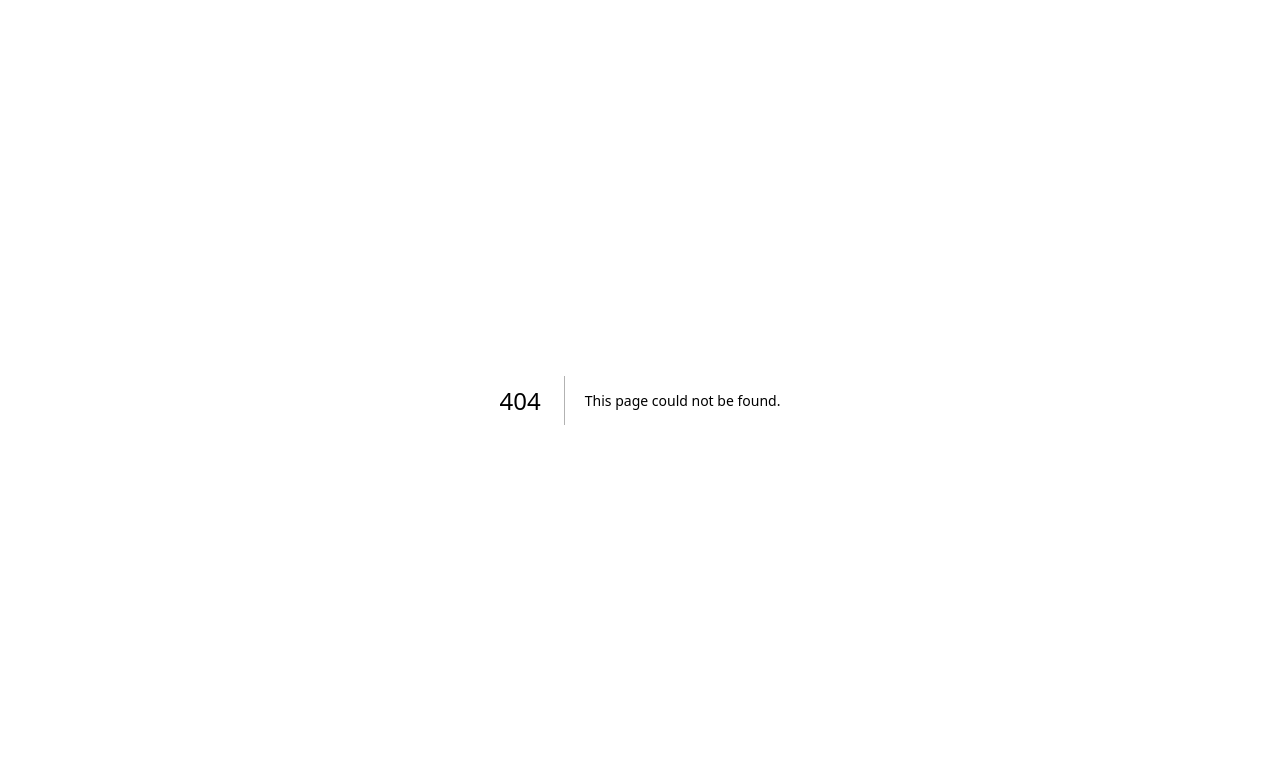
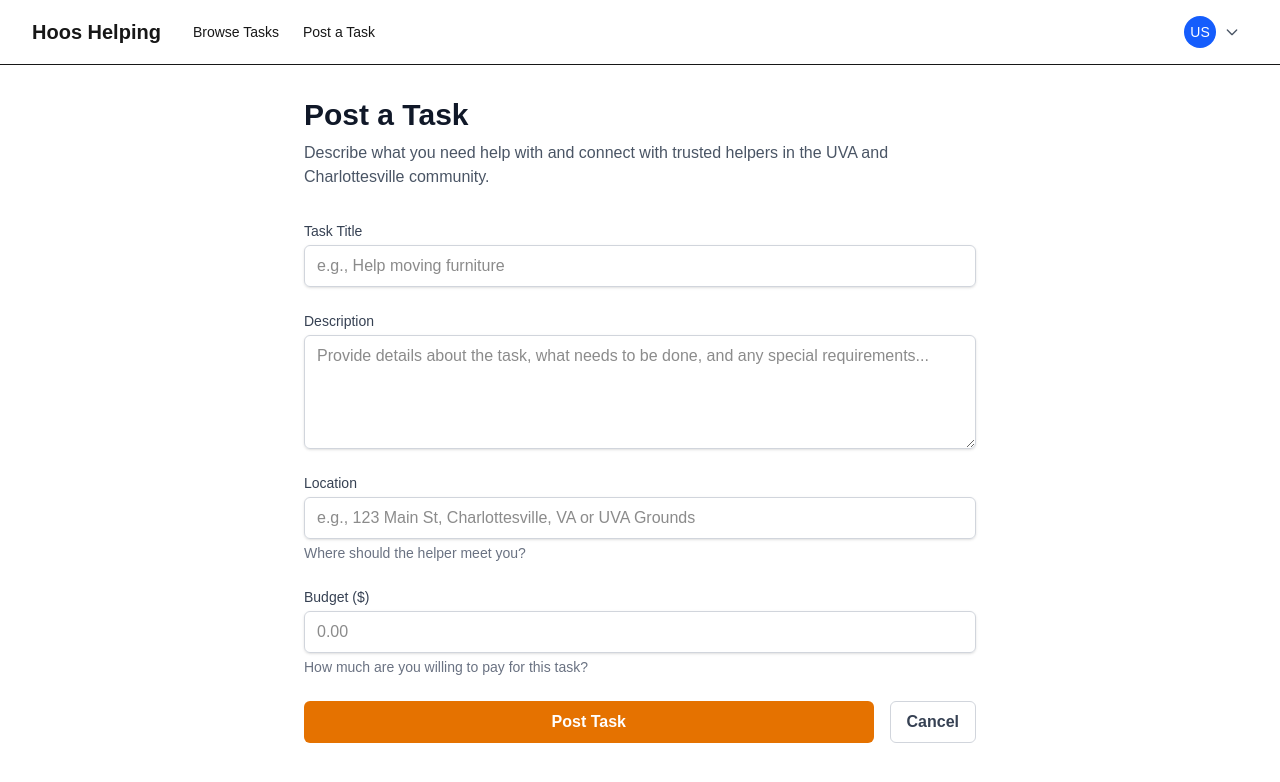
Before and after one commit to Braden-Long/uva-cs4971-hoos-helping, a Next.js app: page /app/tasks/new in a window 1280 px wide. Before the commit this address had no page. Shown: the top 782 px of the page. Built offline with nearby package versions, Linux system fonts and the light colour scheme; no server answers; sample sign-in values are in the browser's storage.

Commit message:
feat(taskPost): add task creation API and form UI

```diff
--- /dev/null
+++ b/app/api/tasks/route.ts
@@ -0,0 +1,65 @@
+import { NextResponse } from "next/server";
+import { auth } from "@/auth";
+import { PrismaClient } from "@/app/generated/prisma";
+
+const prisma = new PrismaClient();
+
+export async function POST(req: Request) {
+  try {
+    // Check authentication
+    const session = await auth();
+    if (!session?.user?.id) {
+      return NextResponse.json({ error: "Unauthorized" }, { status: 401 });
+    }
+
+    // Parse request body
+    const body = await req.json();
+    const { title, description, location, budget } = body;
+
+    // Validate required fields
+    if (!title || !description || !location || budget === undefined) {
+      return NextResponse.json(
+        { error: "Missing required fields" },
+        { status: 400 }
+      );
+    }
+
+    // Validate budget is a positive number
+    const budgetNum = parseFloat(budget);
+    if (isNaN(budgetNum) || budgetNum < 0) {
+      return NextResponse.json(
+        { error: "Budget must be a positive number" },
+        { status: 400 }
+      );
+    }
+
+    // Create the task
+    const task = await prisma.task.create({
+      data: {
+        title,
+        description,
+        location,
+        budget: budgetNum,
+        createdById: session.user.id,
+      },
+      include: {
+        createdBy: {
+          select: {
+            id: true,
+            name: true,
+            email: true,
+            image: true,
+          },
+        },
+      },
+    });
+
+    return NextResponse.json(task, { status: 201 });
+  } catch (error) {
+    console.error("Error creating task:", error);
+    return NextResponse.json(
+      { error: "Failed to create task" },
+      { status: 500 }
+    );
+  }
+}
--- /dev/null
+++ b/app/app/tasks/new/page.tsx
@@ -0,0 +1,163 @@
+"use client";
+
+import { useState } from "react";
+import { useRouter } from "next/navigation";
+
+export default function NewTaskPage() {
+  const router = useRouter();
+  const [isSubmitting, setIsSubmitting] = useState(false);
+  const [error, setError] = useState<string | null>(null);
+
+  const handleSubmit = async (e: React.FormEvent<HTMLFormElement>) => {
+    e.preventDefault();
+    setIsSubmitting(true);
+    setError(null);
+
+    const formData = new FormData(e.currentTarget);
+    const data = {
+      title: formData.get("title") as string,
+      description: formData.get("description") as string,
+      location: formData.get("location") as string,
+      budget: formData.get("budget") as string,
+    };
+
+    try {
+      const response = await fetch("/api/tasks", {
+        method: "POST",
+        headers: {
+          "Content-Type": "application/json",
+        },
+        body: JSON.stringify(data),
+      });
+
+      if (!response.ok) {
+        const errorData = await response.json();
+        throw new Error(errorData.error || "Failed to create task");
+      }
+
+      // Success - redirect to dashboard
+      router.push("/app/dashboard");
+    } catch (err) {
+      setError(err instanceof Error ? err.message : "An error occurred");
+      setIsSubmitting(false);
+    }
+  };
+
+  return (
+    <div className="max-w-2xl mx-auto">
+      <div className="mb-8">
+        <h1 className="text-3xl font-bold text-gray-900">Post a Task</h1>
+        <p className="mt-2 text-gray-600">
+          Describe what you need help with and connect with trusted helpers in
+          the UVA and Charlottesville community.
+        </p>
+      </div>
+
+      {error && (
+        <div className="mb-6 p-4 bg-red-50 border border-red-200 rounded-md">
+          <p className="text-sm text-red-800">{error}</p>
+        </div>
+      )}
+
+      <form onSubmit={handleSubmit} className="space-y-6">
+        {/* Title */}
+        <div>
+          <label
+            htmlFor="title"
+            className="block text-sm font-medium text-gray-700"
+          >
+            Task Title
+          </label>
+          <input
+            type="text"
+            name="title"
+            id="title"
+            required
+            placeholder="e.g., Help moving furniture"
+            className="mt-1 block w-full rounded-md border border-gray-300 px-3 py-2 shadow-sm focus:border-primary focus:outline-none focus:ring-1 focus:ring-primary"
+          />
+        </div>
+
+        {/* Description */}
+        <div>
+          <label
+            htmlFor="description"
+            className="block text-sm font-medium text-gray-700"
+          >
+            Description
+          </label>
+          <textarea
+            name="description"
+            id="description"
+            required
+            rows={4}
+            placeholder="Provide details about the task, what needs to be done, and any special requirements..."
+            className="mt-1 block w-full rounded-md border border-gray-300 px-3 py-2 shadow-sm focus:border-primary focus:outline-none focus:ring-1 focus:ring-primary"
+          />
+        </div>
+
+        {/* Location */}
+        <div>
+          <label
+            htmlFor="location"
+            className="block text-sm font-medium text-gray-700"
+          >
+            Location
+          </label>
+          <input
+            type="text"
+            name="location"
+            id="location"
+            required
+            placeholder="e.g., 123 Main St, Charlottesville, VA or UVA Grounds"
+            className="mt-1 block w-full rounded-md border border-gray-300 px-3 py-2 shadow-sm focus:border-primary focus:outline-none focus:ring-1 focus:ring-primary"
+          />
+          <p className="mt-1 text-sm text-gray-500">
+            Where should the helper meet you?
+          </p>
+        </div>
+
+        {/* Budget */}
+        <div>
+          <label
+            htmlFor="budget"
+            className="block text-sm font-medium text-gray-700"
+          >
+            Budget ($)
+          </label>
+          <input
+            type="number"
+            name="budget"
+            id="budget"
+            required
+            min="0"
+            step="0.01"
+            placeholder="0.00"
+            className="mt-1 block w-full rounded-md border border-gray-300 px-3 py-2 shadow-sm focus:border-primary focus:outline-none focus:ring-1 focus:ring-primary"
+          />
+          <p className="mt-1 text-sm text-gray-500">
+            How much are you willing to pay for this task?
+          </p>
+        </div>
+
+        {/* Submit Button */}
+        <div className="flex gap-4">
+          <button
+            type="submit"
+            disabled={isSubmitting}
+            className="flex-1 bg-primary text-white px-4 py-2 rounded-md font-semibold hover:bg-primary-hover focus:outline-none focus:ring-2 focus:ring-primary focus:ring-offset-2 disabled:opacity-50 disabled:cursor-not-allowed"
+          >
+            {isSubmitting ? "Creating..." : "Post Task"}
+          </button>
+          <button
+            type="button"
+            onClick={() => router.push("/app/dashboard")}
+            className="px-4 py-2 border border-gray-300 rounded-md font-semibold text-gray-700 hover:bg-gray-50 focus:outline-none focus:ring-2 focus:ring-gray-500 focus:ring-offset-2"
+          >
+            Cancel
+          </button>
+        </div>
+      </form>
+    </div>
+  );
+}
```
